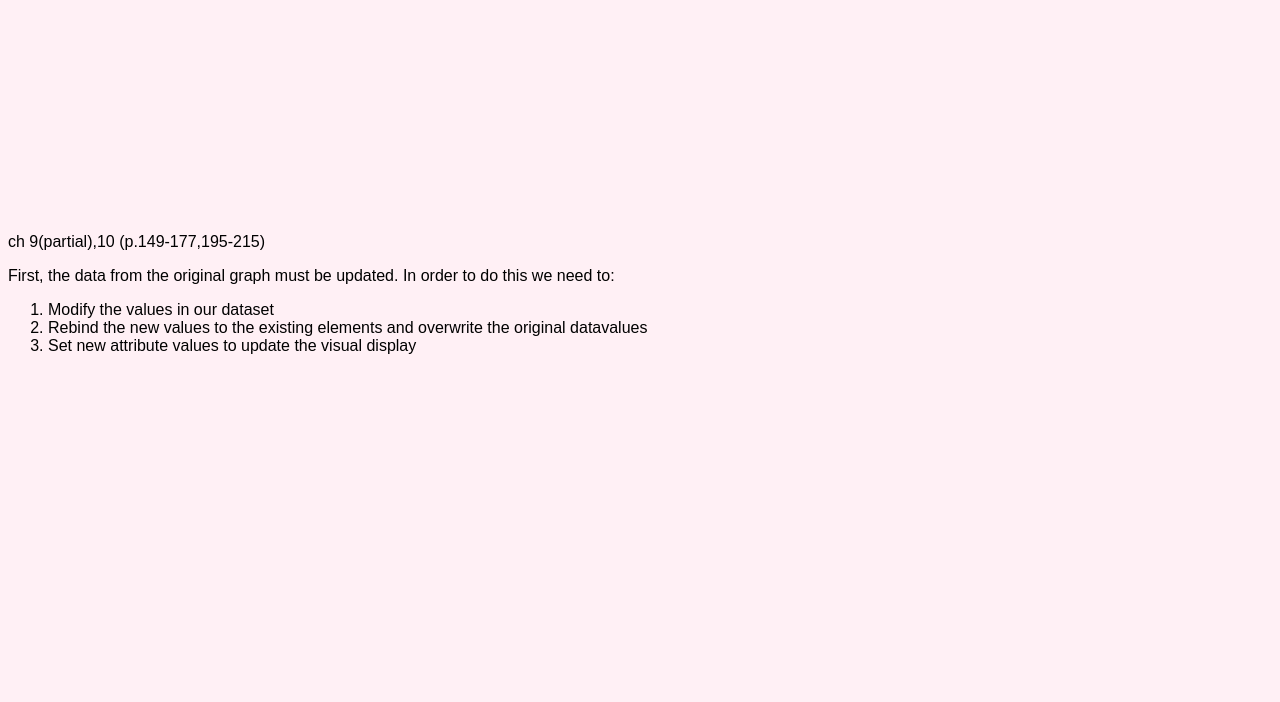
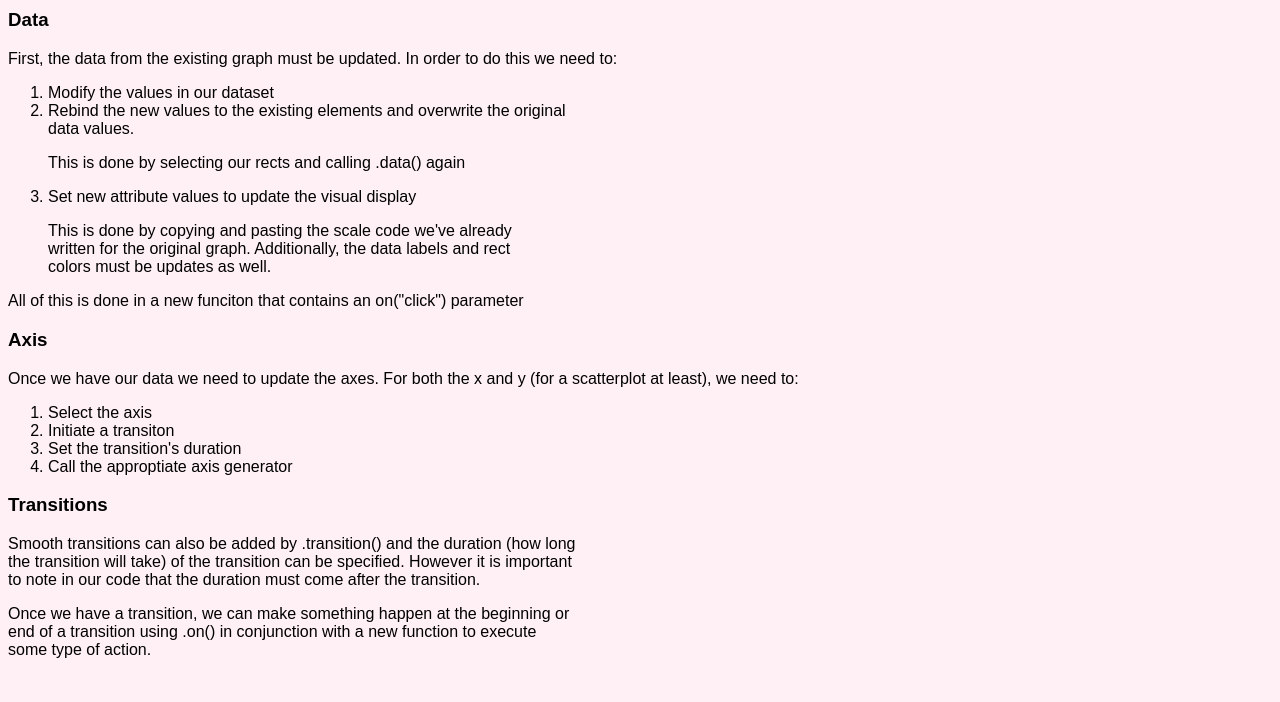
Before and after one commit to abbyhegarty/animation, a plain HTML site: page index.html in a window 1280 px wide. Shown: the part 98-800 px from the top of the page. Drawn offline with Linux system fonts and the light colour scheme.

Commit message:
Update index.html

```diff
--- a/index.html
+++ b/index.html
@@ -14,24 +14,64 @@
             }
         pre {
             color: blue;
-            margin-right:50%;
+            margin-right:60%;
         }
           p {
-            margin-right: 50%;
+            margin-right: 55%;
         }
+    #list{
+        margin-right: 10%;
+    }
+    ol{
+        margin-right: 55%
+    }
 </style>
 
 </head>
-ch 9(partial),10 (p.149-177,195-215)
+
+<h1>Animations</h1>
 <p>
-First, the data from the original graph must be updated. In order to do this we need to:
+    <h3>Data</h3>
+First, the data from the existing graph must be updated. In order to do this we need to:
  <ol>
              <li> Modify the values in our dataset </li>
-             <li> Rebind the new values to the existing elements and overwrite the original datavalues </li>
-             <li> Set new attribute values to update the visual display </li>
+             <li> Rebind the new values to the existing elements and overwrite the original data values. <p id=list>This is done by selecting our rects and calling .data() again</p> </li>
+            <li> Set new attribute values to update the visual display <p id=list> This is done by copying and pasting the scale code we've already written for the original graph. Additionally, the data labels and rect colors must be updates as well.</p></li>
 </ol>
+
+
+</p>
+     <p> All of this is done in a new funciton that contains an on("click") parameter
+
+    </p>
+
+        <h3>Axis</h3>
+ Once we have our data we need to update the axes. For both the x and y (for a scatterplot at least), we need to:
+<ol>
+
+    <li> Select the axis</li>
+    <li> Initiate a transiton</li>
+    <li> Set the transition's duration</li>
+    <li> Call the approptiate axis generator</li>
+
+</ol>
+
+
 
 </p>
 
-</body>
+    <h3>Transitions</h3>
+ <p> Smooth transitions can also be added by .transition() and the duration (how long the transition will take) of the transition can be specified. However it is important to note in our code that the duration must come after the transition.
+
+</p>
+<p>
+ Once we have a transition, we can make something happen at the beginning or end of a transition using .on() in conjunction with a new function to execute some type of action.
+
+</p>
+
+<p>
+
+
+
+ </body>
 </html>
```
